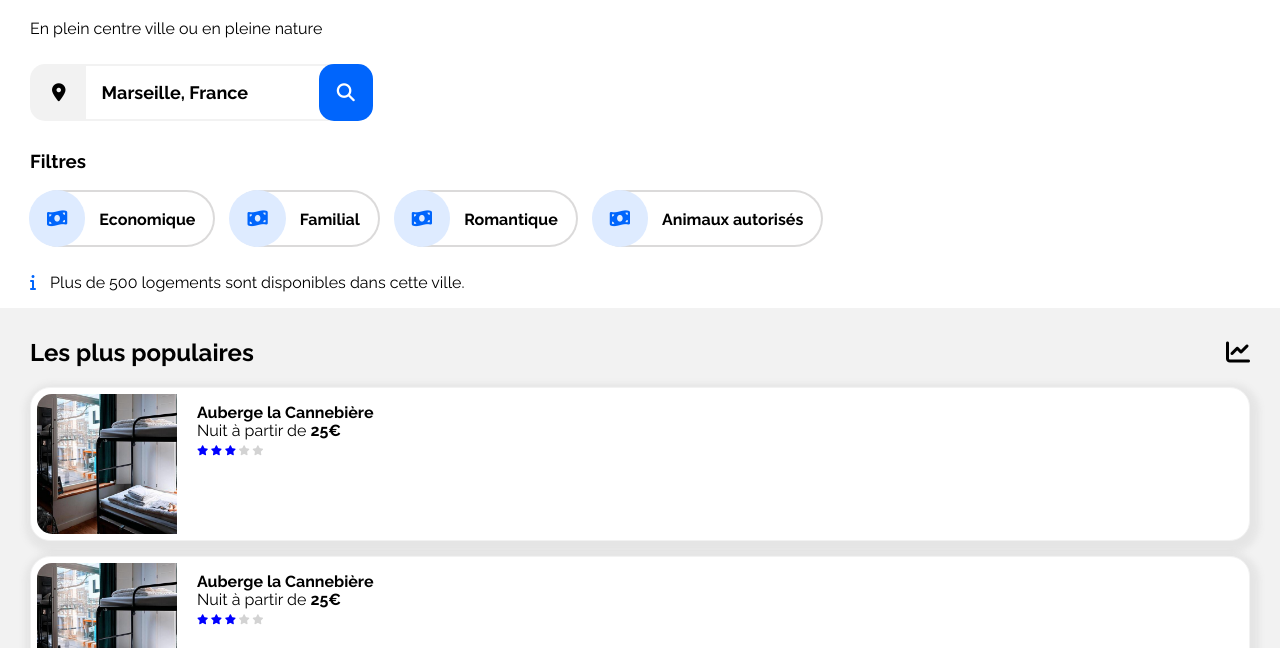
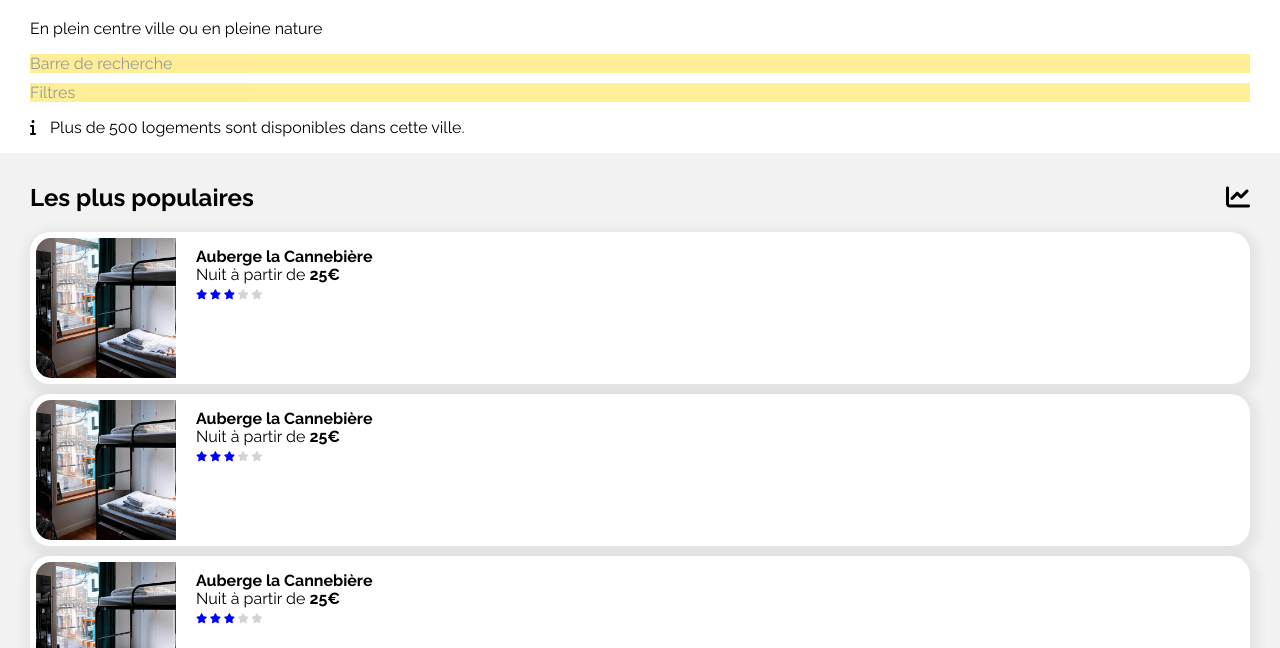
Before and after one commit to MickaelM94/Integration_Maquette_Reservia, a plain HTML site: page index.html in a window 1280 px wide. Shown: the part 152-800 px from the top of the page. Drawn offline with Linux system fonts and the light colour scheme.

Commit message:
Revert "Search's & Filter's bars finalised"

```diff
--- a/index.html
+++ b/index.html
@@ -24,37 +24,8 @@
       </nav>
       <h1>Trouver votre hébergement pour des vacances de rêve</h1>
       <p>En plein centre ville ou en pleine nature</p>
-
-      <form class="searchBar" action="search" method="get">
-        <label class="searchIcone" for="city"><i class="fas fa-map-marker-alt"></i></label>
-        <input class="searchText" type="text" placeholder="Marseille, France">
-        <button class="searchBtn" type="submit"><i class="fas fa-search"></i></button>
-      </form>
-
-      <div class="filterBlock">
-        <h3>Filtres</h3>
-        <div class="filterList">
-          <div class="filterCard">
-            <span class="filterIcone"><i class="fas fa-money-bill-wave"></i></span>
-            <a class="filterText" href="#">Economique</a>
-          </div>
-
-          <div class="filterCard">
-            <span class="filterIcone"><i class="fas fa-money-bill-wave"></i></span>
-            <a class="filterText" href="#">Familial</a>
-          </div>
-
-          <div class="filterCard">
-            <span class="filterIcone"><i class="fas fa-money-bill-wave"></i></span>
-            <a class="filterText" href="#">Romantique</a>
-          </div>
-
-          <div class="filterCard">
-            <span class="filterIcone"><i class="fas fa-money-bill-wave"></i></span>
-            <a class="filterText" href="#">Animaux autorisés</a>
-          </div>
-        </div>
-      </div>
+      <div class="searchBar">Barre de recherche</div>
+      <div class="filters">Filtres</div>
       <p>
         <span class="infoIcone"><i class="fas fa-info"></i></span> Plus de 500
         logements sont disponibles dans cette ville.
--- a/style.css
+++ b/style.css
@@ -1,6 +1,6 @@
 /* ------- BASIC SECTIONS ------- */
 * {
-  font-family: "Raleway", sans-serif;
+  font-family: 'Raleway', sans-serif;
 }
 
 body {
@@ -28,11 +28,12 @@ nav > ul > li {
   float: right;
   text-decoration: none;
   padding: 20px 30px;
+  transition-duration: 0.4s;
 }
 
 nav > ul > li:hover {
   padding: 18px 30px;
-  border-top: solid 2px #0065fc;
+  border-top: solid 2px #0065FC;
 }
 
 nav > ul > li > a {
@@ -40,110 +41,11 @@ nav > ul > li > a {
   color: black;
 }
 
-/* ------- SEARCH BAR ------- */
-
-form {
-  color: black;
-  padding: 10px 0px;
-  width: 100%;
-}
-
-.searchBar {
-  margin-bottom: 10px;
-}
-
-.searchIcone {
-  border: none;
-  padding: 18px 18px 18px 22px;
-  font-size: 18px;
-  background-color: #f2f2f2;
-  border-top-left-radius: 15px;
-  border-bottom-left-radius: 15px;
-  margin-right: -4px;
-}
-
-.searchText {
-  border: 2px solid #F2F2F2;
-  padding: 16px;
-  font-size: 18px;
-  font-weight: bold;
-  color: black;
-}
-
-.searchText::placeholder {
-  color: black;
-}
-
-.searchBtn {
-  border-radius: 15px;
-  background-color: #0065FC;
-  color: white;
-  border: none;
-  padding: 18px;
-  font-size: 18px;
-  margin-left: -18px;
-  cursor: pointer;
-}
-
-/* ------- FILTER ------- */
-
-.filterList {
-  display: flex;
-  flex-wrap: wrap;
-  padding: 0px 0px 10px 0px;
-  row-gap: 15px;
-  column-gap: 15px;
-}
-
-.filterCard {
-  display: block;
-  border: 2px solid #d1d0d0c7;
-  border-left: none;
-  padding: 16px 18px 16px 0px;
-  border-radius: 70px;
-  transition-duration: 0.2s;
-}
-
-.filterCard:hover {
-  display: block;
-  border: 2px solid #DEEBFF;
-  background-color: #DEEBFF;
-  border-left: none;
-  padding: 16px 18px 16px 0px;
-  border-radius: 70px;
-  transition-duration: 0.2s;
-}
-
-.filterIcone {
-  padding: 18px;
-  margin-left: -1px;
-  font-size: 18px;
-  background-color: #DEEBFF;
-  border-radius: 50px;
-  color: #0065FC;
-}
-
-.filterText {
-  text-decoration: none;
-  color: black;
-  font-weight: bold;
-  margin-left: 10px;
-  transition-duration: 0.2s;
-}
-
-.filterText:hover {
-  text-decoration: none;
-  color: #0065FC;
-  font-weight: bold;
-  margin-left: 10px;
-  transition-duration: 0.2s;
-}
-
 /* ------- POPULAR ------- */
 
 .popularBlock {
-  background-color: #f2f2f2;
-  padding: 30px;
+    background-color: #F2F2F2;
+    padding: 30px;
 }
 
 .popularIcone {
@@ -155,7 +57,7 @@ form {
   margin-top: 20px;
   display: flex;
   flex-wrap: wrap;
-  row-gap: 15px;
+  row-gap: 10px;
 }
 
 .popularCard {
@@ -165,8 +67,7 @@ form {
   background-color: white;
   width: 100%;
   height: auto;
-  border: 0.5px solid #F2F2F2 ;
-  box-shadow: 2px 4px 7px 7px rgba(113, 113, 113, 0.1);
+  box-shadow: 2px 4px 10px 7px rgba(113,113,113,0.1);
 }
 
 .popularCard > img {
@@ -193,13 +94,13 @@ form {
 
 .housingBlock {
   border-radius: 20px;
-  padding: 30px;
-}
+  padding: 30px;}
+
 
 .housingList {
   display: flex;
   flex-wrap: wrap;
-  row-gap: 15px;
+  row-gap: 10px;
   padding: 20px 0px;
 }
 
@@ -208,8 +109,7 @@ form {
   border-radius: 20px;
   background-color: white;
   width: 100%;
-  border: 0.5px solid #F2F2F2 ;
-  box-shadow: 2px 4px 7px 7px rgba(113, 113, 113, 0.1);
+  box-shadow: 2px 4px 10px 7px rgba(113,113,113,0.1);
 }
 
 .housingCard > img {
@@ -235,7 +135,7 @@ form {
 /* ------- ACTIVITY ------- */
 
 .activityBlock {
-  padding: 0px 30px 30px 30px;
+padding: 0px 30px 30px 30px;
 }
 
 .activityList {
@@ -246,11 +146,12 @@ form {
 }
 
 .activityCard {
+  padding: 6px;
   border-radius: 20px;
   background-color: white;
   width: 100%;
-  border: 0.5px solid #F2F2F2 ;
-  box-shadow: 2px 4px 7px 7px rgba(113, 113, 113, 0.1);
+  box-shadow: 2px 4px 10px 7px rgba(113,113,113,0.1);
+
 }
 
 .activityCard > img {
@@ -259,14 +160,22 @@ form {
   object-fit: cover;
   height: 150px;
   width: 100%;
+
 }
 
 .activityCardText {
-  padding: 1px 20px;
+  padding: 1px 10px;
   font-weight: bold;
 }
 
 /* ------- OTHERS ------- */
+
+.searchBar {
+  width: auto;
+  background-color: gold;
+  opacity: 0.4;
+  margin-bottom: 10px;
+}
 
 .filters {
   width: auto;
@@ -277,7 +186,6 @@ form {
 .infoIcone {
   margin-right: 10px;
   border-radius: 500px;
-  color: #0065FC;
 }
 
 .showMore,
@@ -300,7 +208,7 @@ form {
 /* ------- FOOTER ------- */
 
 footer {
-  background-color: #f2f2f2;
+  background-color: #F2F2F2;
   justify-content: space-between;
   padding: 40px;
 }
```
